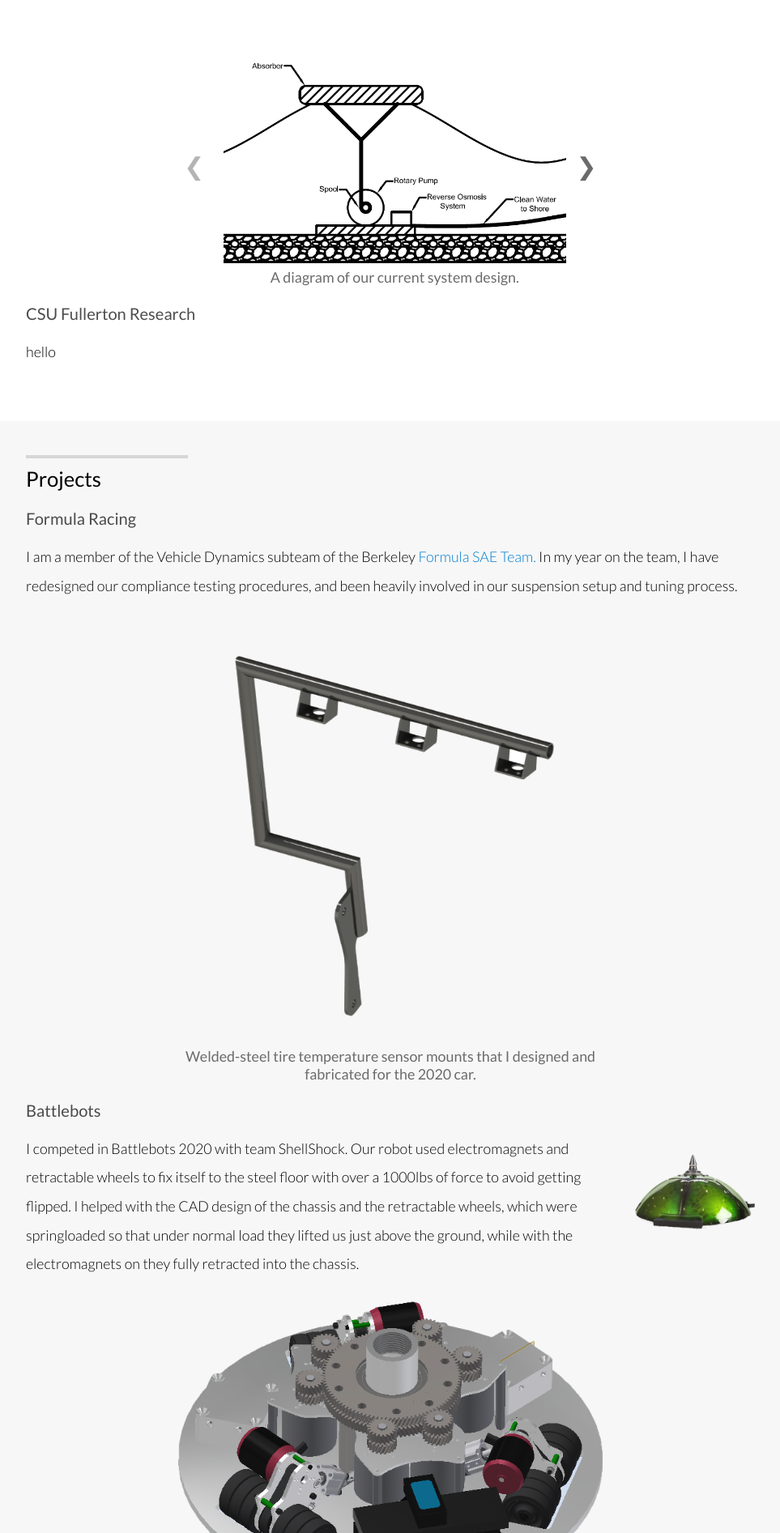
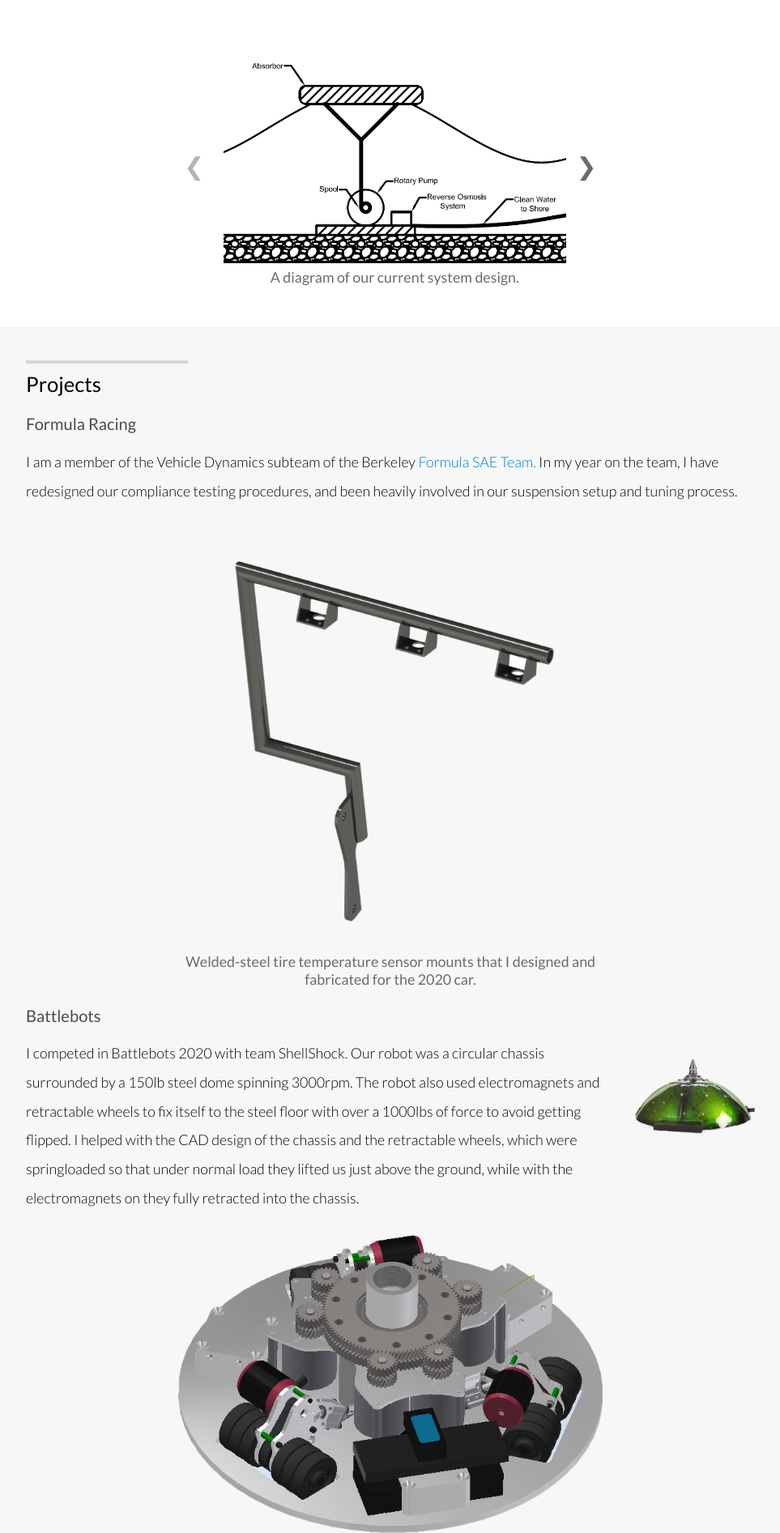
Before and after one commit to AedenGB/portfolio-website, a Flask app: page / in a window 1280 px wide. Shown: the part 3070-4963 px from the top of the page at 81% size, without its empty margins (158-1121 px from the left). Run offline with Flask 2, Linux system fonts and the light colour scheme.

Commit message:
updated resume

```diff
--- a/app/templates/index.html
+++ b/app/templates/index.html
@@ -177,12 +177,6 @@
 
             </div>
           </div>
-
-          <a class = "anchor" name="CSU-Fullerton-Research">a</a>
-          <a class = "heading" href = "#CSU-Fullerton-Research">CSU Fullerton Research</a>
-          <p>
-            hello
-          </p>
         </div>
       </div>
 
@@ -205,7 +199,7 @@
           <a class = "heading" href = "#Battlebots">Battlebots</a>
             <p>
               <img class = "inline-image" src = "{{url_for('static', filename='images/shellshock.png')}}">
-              I competed in Battlebots 2020 with team ShellShock. Our robot used electromagnets and retractable wheels to fix itself to the steel floor with over a 1000lbs of force to avoid getting flipped.
+              I competed in Battlebots 2020 with team ShellShock. Our robot was a circular chassis surrounded by a 150lb steel dome spinning 3000rpm. The robot also used electromagnets and retractable wheels to fix itself to the steel floor with over a 1000lbs of force to avoid getting flipped.
               I helped with the CAD design of the chassis and the retractable wheels, which were springloaded so that under normal load they lifted us just above the ground, while with the electromagnets on they fully retracted into the chassis.
               <div class = "inline-object-small"><img class = "inline-object-small" src = "{{url_for('static', filename='images/battlebot-cad.png')}}">
               <figcaption>CAD of the robot with the steel shell removed.</figcaption>
```
Also changed, not shown: app/static/images/FRC-render.JPG (added), 2 other files.
